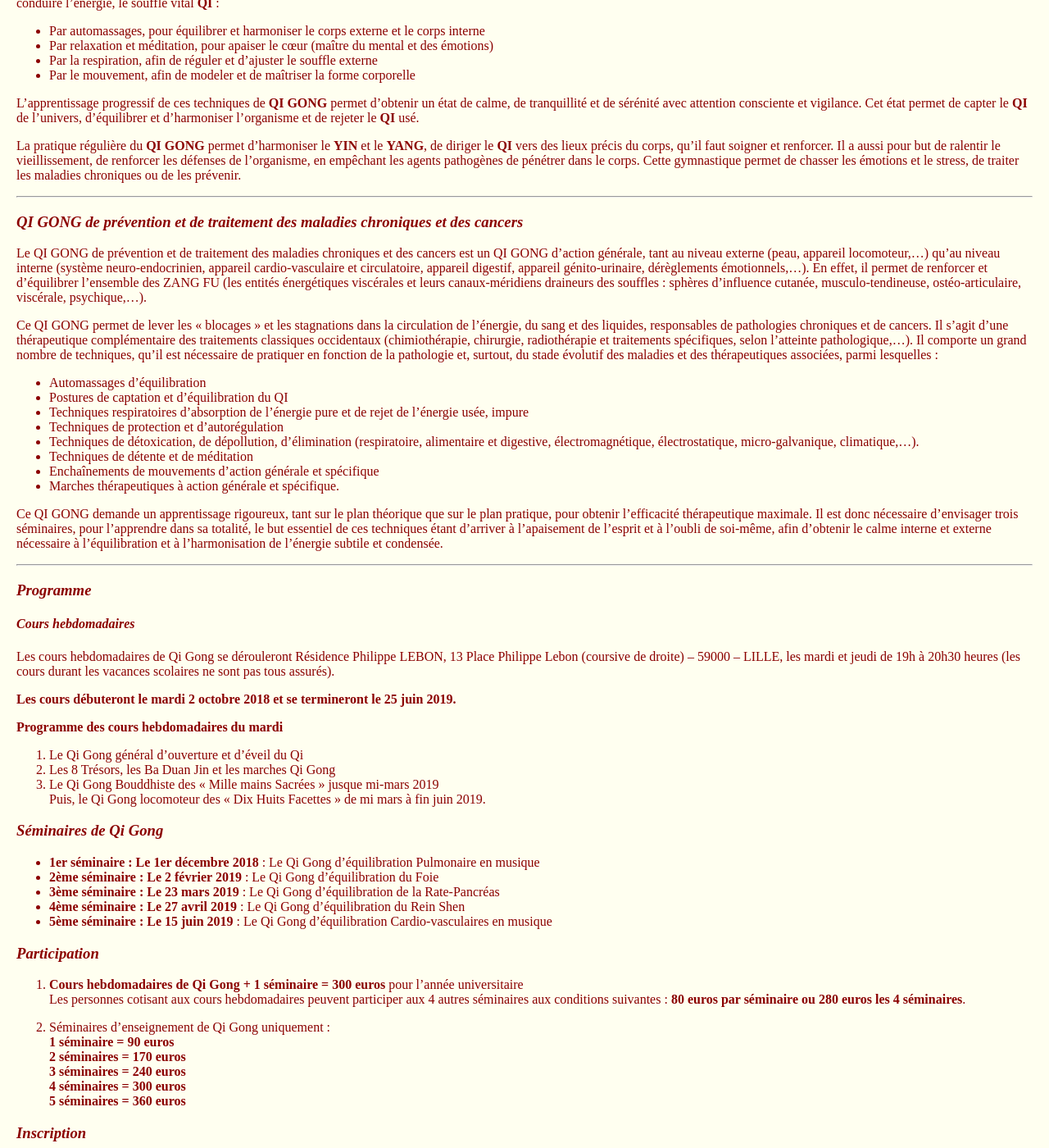
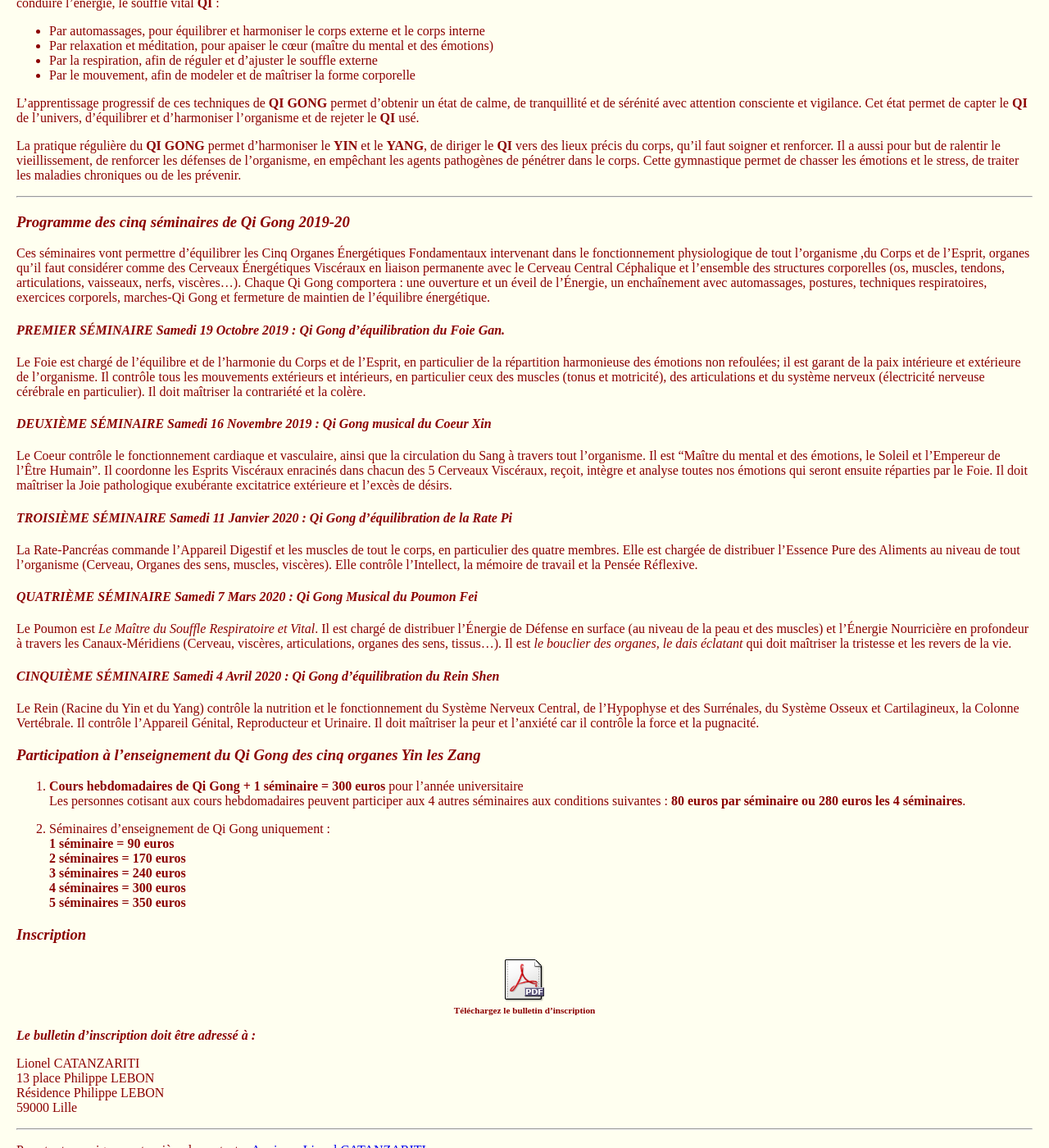
Before and after one commit to qi-energetique/qi-energetique.github.io, a Jekyll site: the page built from qigong.md, in a window 1280 px wide and 1400 px high, scrolled down 433 px. Shown: the whole window at 82% size. Built offline with Jekyll 4.4.1, drawn with Linux system fonts in a browser that asks for light colours.

Commit message:
Qi Gong 2019-2020

```diff
--- a/qigong.md
+++ b/qigong.md
@@ -27,46 +27,32 @@ La pratique régulière du **QI GONG** permet d’harmoniser le **YIN** et le **
 
 ***
 
-### *QI GONG de prévention et de traitement des maladies chroniques et des cancers* ###
+### *Programme des cinq séminaires de Qi Gong 2019-20* ###
 
-Le QI GONG de prévention et de traitement des maladies chroniques et des cancers est un QI GONG d’action générale, tant au niveau externe (peau, appareil locomoteur,…) qu’au niveau interne (système neuro-endocrinien, appareil cardio-vasculaire et circulatoire, appareil digestif, appareil génito-urinaire, dérèglements émotionnels,…). En effet, il permet de renforcer et d’équilibrer l’ensemble des ZANG FU (les entités énergétiques viscérales et leurs canaux-méridiens draineurs des souffles : sphères d’influence cutanée, musculo-tendineuse, ostéo-articulaire, viscérale, psychique,…).
+Ces séminaires vont permettre d'équilibrer les Cinq Organes Énergétiques Fondamentaux intervenant dans le fonctionnement physiologique de tout l'organisme ,du Corps et de l'Esprit, organes qu'il faut considérer comme des Cerveaux Énergétiques Viscéraux en liaison permanente avec le Cerveau Central Céphalique et l'ensemble des structures corporelles (os, muscles, tendons, articulations, vaisseaux, nerfs, viscères...).
+Chaque Qi Gong comportera : une ouverture et un éveil de l'Énergie, un enchaînement avec automassages, postures, techniques respiratoires, exercices corporels, marches-Qi Gong et fermeture de maintien de l'équilibre énergétique.
 
-Ce QI GONG permet de lever les « blocages » et les stagnations dans la circulation de l’énergie, du sang et des liquides, responsables de pathologies chroniques et de cancers. Il s’agit d’une thérapeutique complémentaire des traitements classiques occidentaux (chimiothérapie, chirurgie, radiothérapie et traitements spécifiques, selon l’atteinte pathologique,…). Il comporte un grand nombre de techniques, qu’il est nécessaire de pratiquer en fonction de la pathologie et, surtout, du stade évolutif des maladies et des thérapeutiques associées, parmi lesquelles :
+#### *PREMIER SÉMINAIRE Samedi 19 Octobre 2019 : Qi Gong d'équilibration du Foie Gan.* ####
 
-- Automassages d’équilibration
-- Postures de captation et d’équilibration du QI
-- Techniques respiratoires d’absorption de l’énergie pure et de rejet de l’énergie usée, impure
-- Techniques de protection et d’autorégulation
-- Techniques de détoxication, de dépollution, d’élimination (respiratoire, alimentaire et digestive, électromagnétique, électrostatique, micro-galvanique, climatique,…).
-- Techniques de détente et de méditation
-- Enchaînements de mouvements d’action générale et spécifique
-- Marches thérapeutiques à action générale et spécifique.
+Le Foie est chargé de l'équilibre et de l'harmonie du Corps et de l'Esprit, en particulier de la répartition harmonieuse des émotions non refoulées; il est garant de la paix intérieure et extérieure de l'organisme. Il contrôle tous les mouvements extérieurs et intérieurs, en particulier ceux des muscles (tonus et motricité), des articulations et du système nerveux (électricité nerveuse cérébrale en particulier). Il doit maîtriser la contrariété et la colère.
 
-Ce QI GONG demande un apprentissage rigoureux, tant sur le plan théorique que sur le plan pratique, pour obtenir l’efficacité thérapeutique maximale. Il est donc nécessaire d’envisager trois séminaires, pour l’apprendre dans sa totalité, le but essentiel de ces techniques étant d’arriver à l’apaisement de l’esprit et à l’oubli de soi-même, afin d’obtenir le calme interne et externe nécessaire à l’équilibration et à l’harmonisation de l’énergie subtile et condensée.
+#### *DEUXIÈME SÉMINAIRE Samedi 16 Novembre 2019 : Qi Gong musical du Coeur Xin* ####
 
-***
-### *Programme* ###
+Le Coeur contrôle le fonctionnement cardiaque et vasculaire, ainsi que la circulation du Sang à travers tout l'organisme. Il est "Maître du mental et des émotions, le Soleil et l'Empereur de l'Être Humain". Il coordonne les Esprits Viscéraux enracinés dans chacun des 5 Cerveaux Viscéraux, reçoit, intègre et analyse toutes nos émotions qui seront ensuite réparties par le Foie. Il doit maîtriser la Joie pathologique exubérante excitatrice extérieure et l'excès de désirs.
 
-#### *Cours hebdomadaires* ####
+#### *TROISIÈME SÉMINAIRE Samedi 11 Janvier 2020 : Qi Gong d'équilibration de la Rate Pi* ####
 
-Les cours hebdomadaires de Qi Gong se dérouleront Résidence Philippe  LEBON, 13 Place Philippe Lebon (coursive de droite) – 59000 – LILLE, les mardi et jeudi de 19h à 20h30 heures (les cours durant les vacances scolaires ne sont pas tous assurés).
+La Rate-Pancréas commande l'Appareil Digestif et les muscles de tout le corps, en particulier des quatre membres. Elle est chargée de distribuer l'Essence Pure des Aliments au niveau de tout l'organisme (Cerveau, Organes des sens, muscles, viscères). Elle contrôle l'Intellect, la mémoire de travail et la Pensée Réflexive.
 
-**Les cours débuteront le mardi 2 octobre 2018 et se termineront le 25 juin 2019.**
+#### *QUATRIÈME SÉMINAIRE Samedi 7 Mars 2020 : Qi Gong Musical du Poumon Fei* ####
 
-**Programme des cours hebdomadaires du mardi**
-1. Le Qi Gong général d'ouverture et d'éveil du Qi
-2. Les 8 Trésors, les Ba Duan Jin et les marches Qi Gong
-3. Le Qi Gong Bouddhiste des « Mille mains Sacrées » jusque mi-mars 2019
-Puis, le Qi Gong locomoteur des « Dix Huits Facettes » de mi mars à fin juin 2019.
+Le Poumon est *Le Maître du Souffle Respiratoire et Vital*. Il est chargé de distribuer l'Énergie de Défense en surface (au niveau de la peau et des muscles) et l'Énergie Nourricière en profondeur à travers les Canaux-Méridiens (Cerveau, viscères, articulations, organes des sens, tissus...). Il est *le bouclier des organes, le dais éclatant* qui doit maîtriser la tristesse et les revers de la vie.
 
-### *Séminaires de Qi Gong* ###
-- **1er séminaire : Le 1er décembre 2018** : Le Qi Gong d’équilibration Pulmonaire en musique
-- **2ème séminaire : Le 2 février 2019** : Le Qi Gong d’équilibration du Foie
-- **3ème séminaire : Le 23 mars 2019** : Le Qi Gong d’équilibration de la Rate-Pancréas
-- **4ème séminaire : Le 27 avril 2019** : Le Qi Gong d’équilibration du Rein Shen
-- **5ème séminaire : Le 15 juin 2019** : Le Qi Gong d’équilibration Cardio-vasculaires en musique
+#### *CINQUIÈME SÉMINAIRE Samedi 4 Avril 2020 : Qi Gong d'équilibration du Rein Shen* ####
 
-### *Participation* ###
+Le Rein (Racine du Yin et du Yang) contrôle la nutrition et le fonctionnement du Système Nerveux Central, de l'Hypophyse et des Surrénales, du Système Osseux et Cartilagineux, la Colonne Vertébrale. Il contrôle l'Appareil Génital, Reproducteur et Urinaire. Il doit maîtriser la peur et l'anxiété car il contrôle la force et la pugnacité.
+
+### *Participation à l'enseignement du Qi Gong des cinq organes Yin les Zang* ###
 
 1. **Cours hebdomadaires de Qi Gong + 1 séminaire = 300 euros** pour l’année universitaire
 Les personnes cotisant aux cours hebdomadaires peuvent participer aux 4 autres séminaires aux
@@ -77,7 +63,7 @@ conditions suivantes : **80 euros par séminaire ou 280 euros les 4 séminaires*
 2 séminaires = 170 euros
 3 séminaires = 240 euros
 4 séminaires = 300 euros
-5 séminaires = 360 euros**
+5 séminaires = 350 euros**
 
 ### *Inscription* ###
 
```
